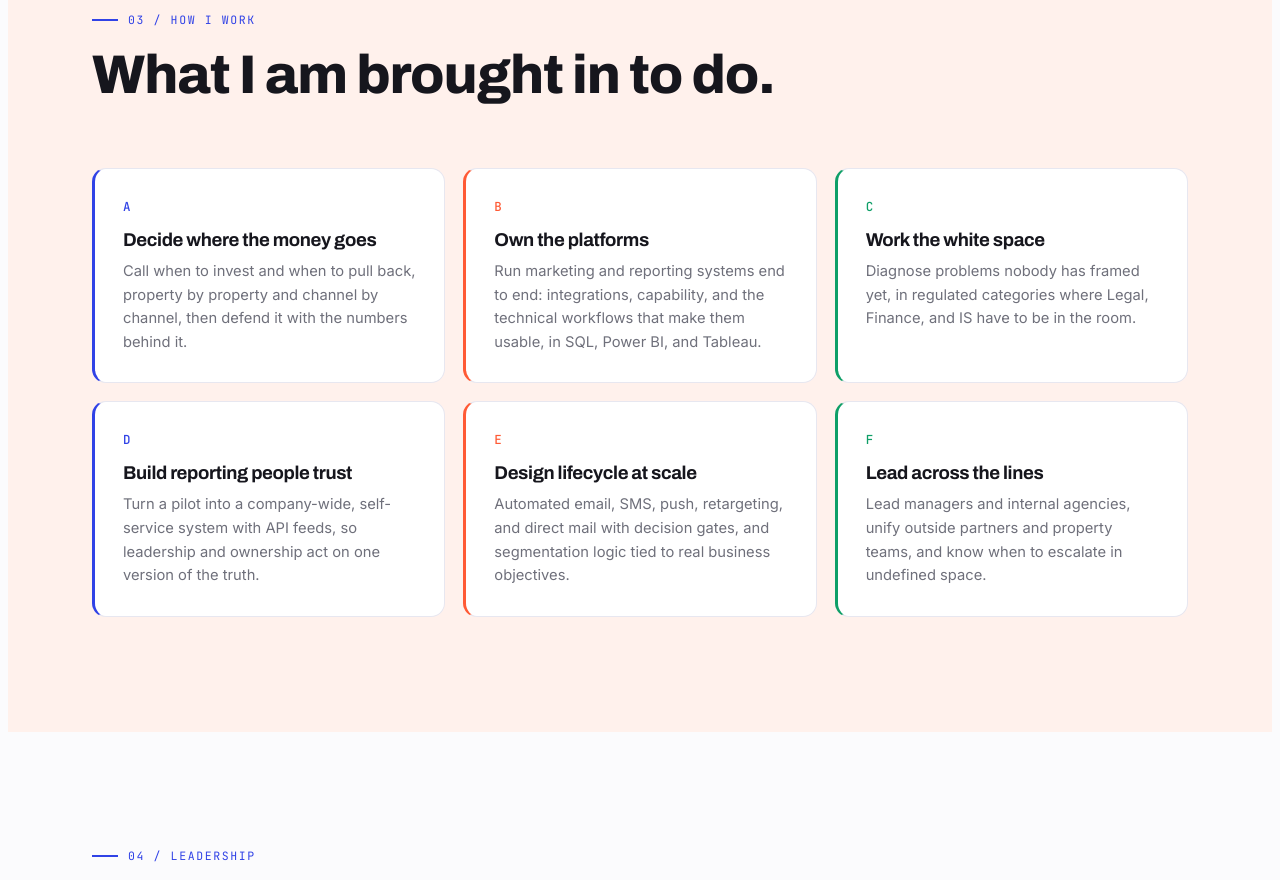
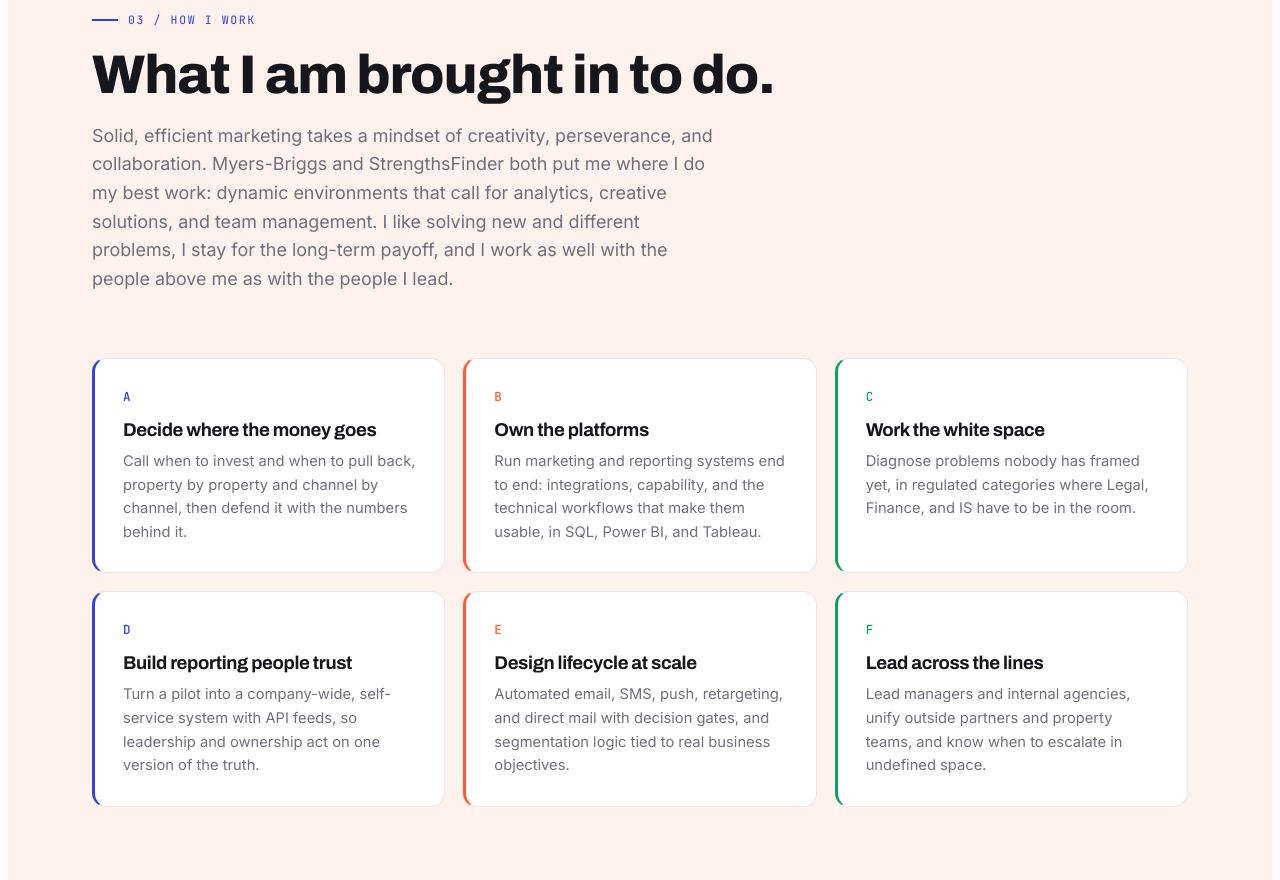
Before and after one commit to FairBallReviews/portfolio, a plain HTML site: page index.html in a window 1280 px wide. Shown: the part 5100-5980 px from the top of the page. Drawn offline with Linux system fonts and the light colour scheme.

Commit message:
Add mindset statement to Approach section intro
Co-Authored-By: Claude Opus 4.8 <noreply@anthropic.com>

```diff
--- a/index.html
+++ b/index.html
@@ -486,6 +486,7 @@
       <div class="sec-head">
         <span class="chap">03 / How I work</span>
         <h2>What I am brought in to do.</h2>
+        <p class="dek">Solid, efficient marketing takes a mindset of creativity, perseverance, and collaboration. Myers-Briggs and StrengthsFinder both put me where I do my best work: dynamic environments that call for analytics, creative solutions, and team management. I like solving new and different problems, I stay for the long-term payoff, and I work as well with the people above me as with the people I lead.</p>
       </div>
       <div class="appr">
         <div class="ac"><div class="no">A</div><h3>Decide where the money goes</h3><p>Call when to invest and when to pull back, property by property and channel by channel, then defend it with the numbers behind it.</p></div>
```
